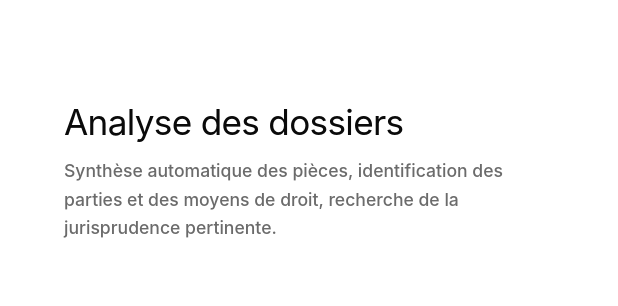
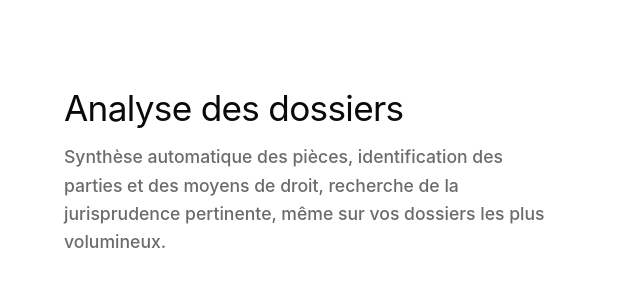
Before and after one commit to Do-HectorAI/site-hector, a plain HTML site: page index.html in a window 1280 px wide. Shown: the part 2116-2422 px from the top of the page, 0-618 px from the left. Drawn offline with Linux system fonts and the light colour scheme; grey boxes are pictures that could not be loaded; a web font is replaced by a local one.

Commit message:
Update index.html

```diff
--- a/index.html
+++ b/index.html
@@ -172,7 +172,7 @@
               <h3>Analyse des dossiers</h3>
               <p>
                 Synthèse automatique des pièces, identification des parties et
-                des moyens de droit, recherche de la jurisprudence pertinente.
+                des moyens de droit, recherche de la jurisprudence pertinente, même sur vos dossiers les plus volumineux.
               </p>
             </div>
             <!-- Zone visuelle : vidéo de démonstration de l'analyse des dossiers.
```
